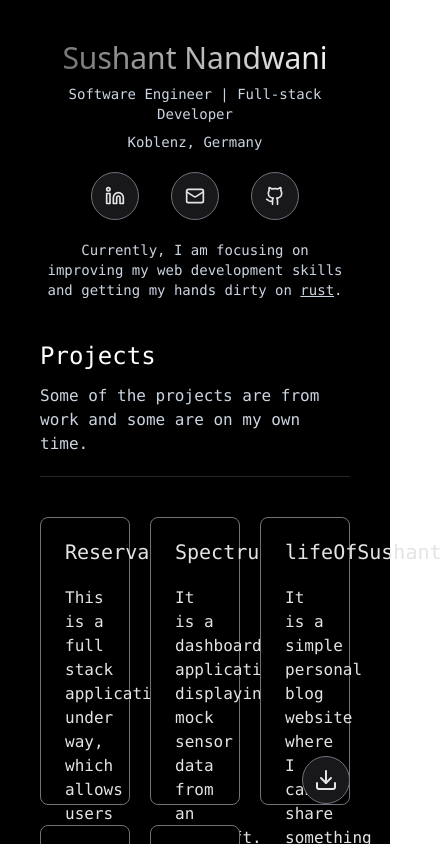
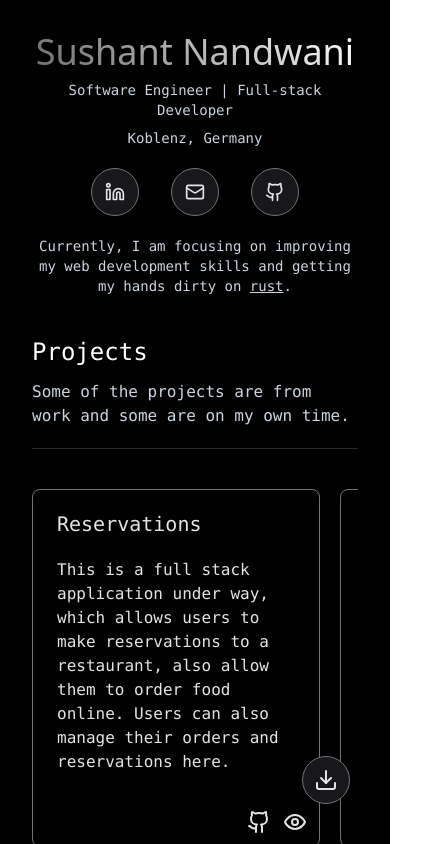
Before and after one commit to sushantn16/portfolio, a Next.js app: page / in a window 390 px wide. Shown: the top 844 px of the page, 442 px wide, since content can reach past the window. Built offline with nearby package versions, Linux system fonts and the light colour scheme.

Commit message:
fixes for mobile view

```diff
--- a/src/app/page.tsx
+++ b/src/app/page.tsx
@@ -40,7 +40,7 @@ export default function Home() {
   const projects = [
     {
       name: "Reservations",
-      description: "This is a full stack application under way, which allows users to make reservations to a restraunt, also allow them to order food online. Users can also manage their orders and reservations here.",
+      description: "This is a full stack application under way, which allows users to make reservations to a restaurant, also allow them to order food online. Users can also manage their orders and reservations here.",
       href: "https://github.com/sushantn16/reservations",
       github: "https://github.com/sushantn16/reservations"
     },
@@ -71,7 +71,7 @@ export default function Home() {
   ]
 
   return (
-    <main className="min-h-screen p-10 md:p-24 font-mono bg-black text-white relative">
+    <main className="min-h-screen p-8 md:p-24 font-mono bg-black text-white relative">
       <div className="fixed bottom-10 right-10">
         <TooltipProvider>
           <Tooltip>
@@ -94,7 +94,7 @@ export default function Home() {
       </div>
       <div className='flex flex-col items-center text-center'>
         <div className="gradient-bg">
-          <p className='text-3xl font-sans md:text-8xl gradient-text'>Sushant Nandwani</p>
+          <p className='text-4xl font-sans md:text-8xl gradient-text'>Sushant Nandwani</p>
         </div>
 
         <p className='text-slate-300 text-center text-sm mt-2'>Software Engineer | Full-stack Developer</p>
@@ -119,10 +119,10 @@ export default function Home() {
         <p className="text-2xl">Projects</p>
         <p className="text-slate-300 mt-3">Some of the projects are from work and some are on my own time.</p>
         <div className="w-full h-px bg-zinc-800 mt-5" />
-        <div className="grid grid-cols-3 gap-5 mt-10">
+        <div className="flex overflow-auto md:grid grid-cols-3 gap-5 mt-10">
           {projects.map((project, i) =>
 
-            <Card className="duration-700 group bg-black h-72 border-zinc-500 group-hover:border-zinc-200 duration-1000 text-zinc-200 group-hover:text-white flex flex-col justify-between" key={i}>
+            <Card className="group bg-black h-min-72 min-w-72 border-zinc-500 group-hover:border-zinc-200 duration-1000 text-zinc-200 group-hover:text-white flex flex-col justify-between" key={i}>
               <div>
                 <CardHeader className="text-xl py-5">
                   {project.name}
```
